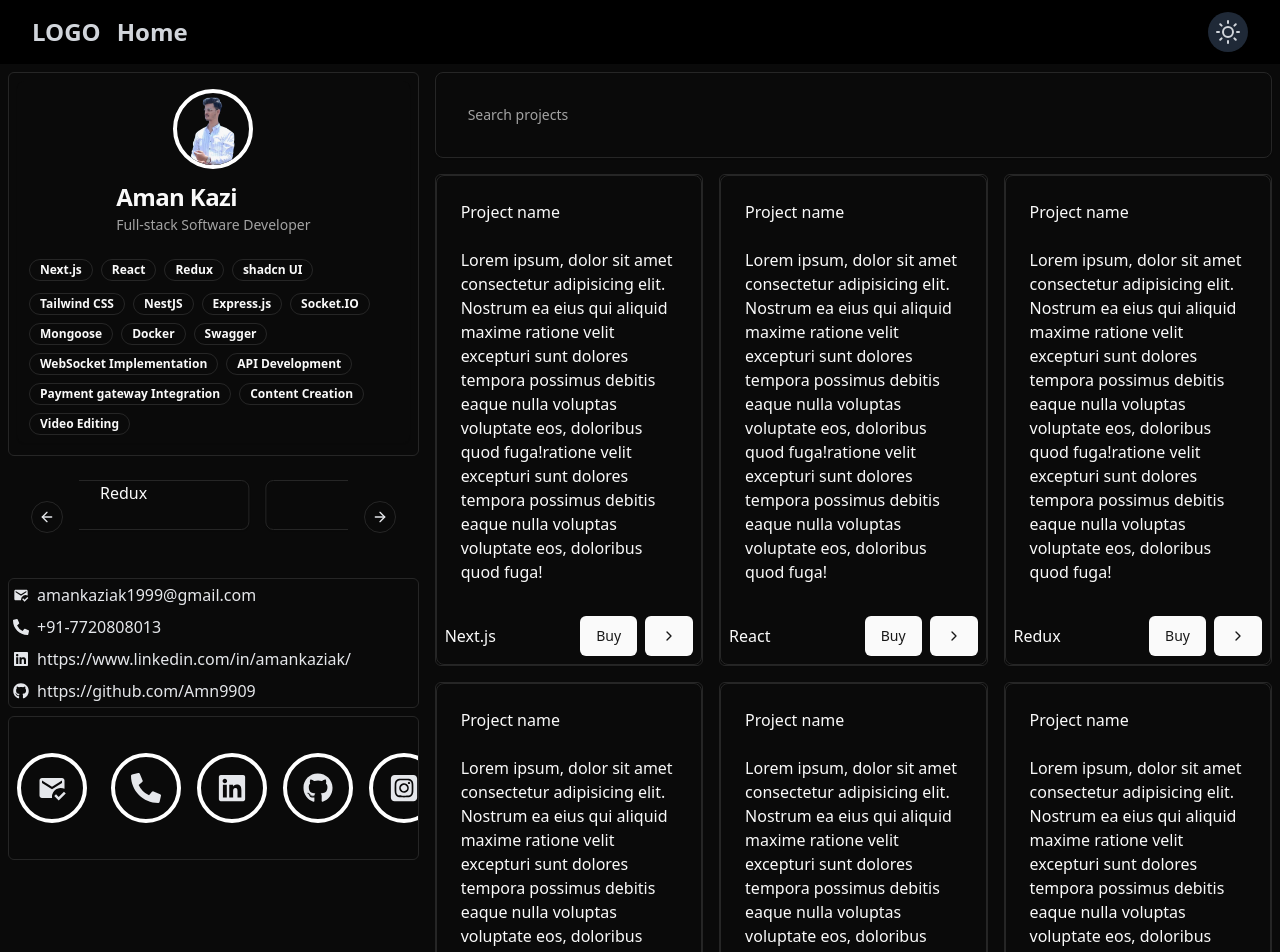
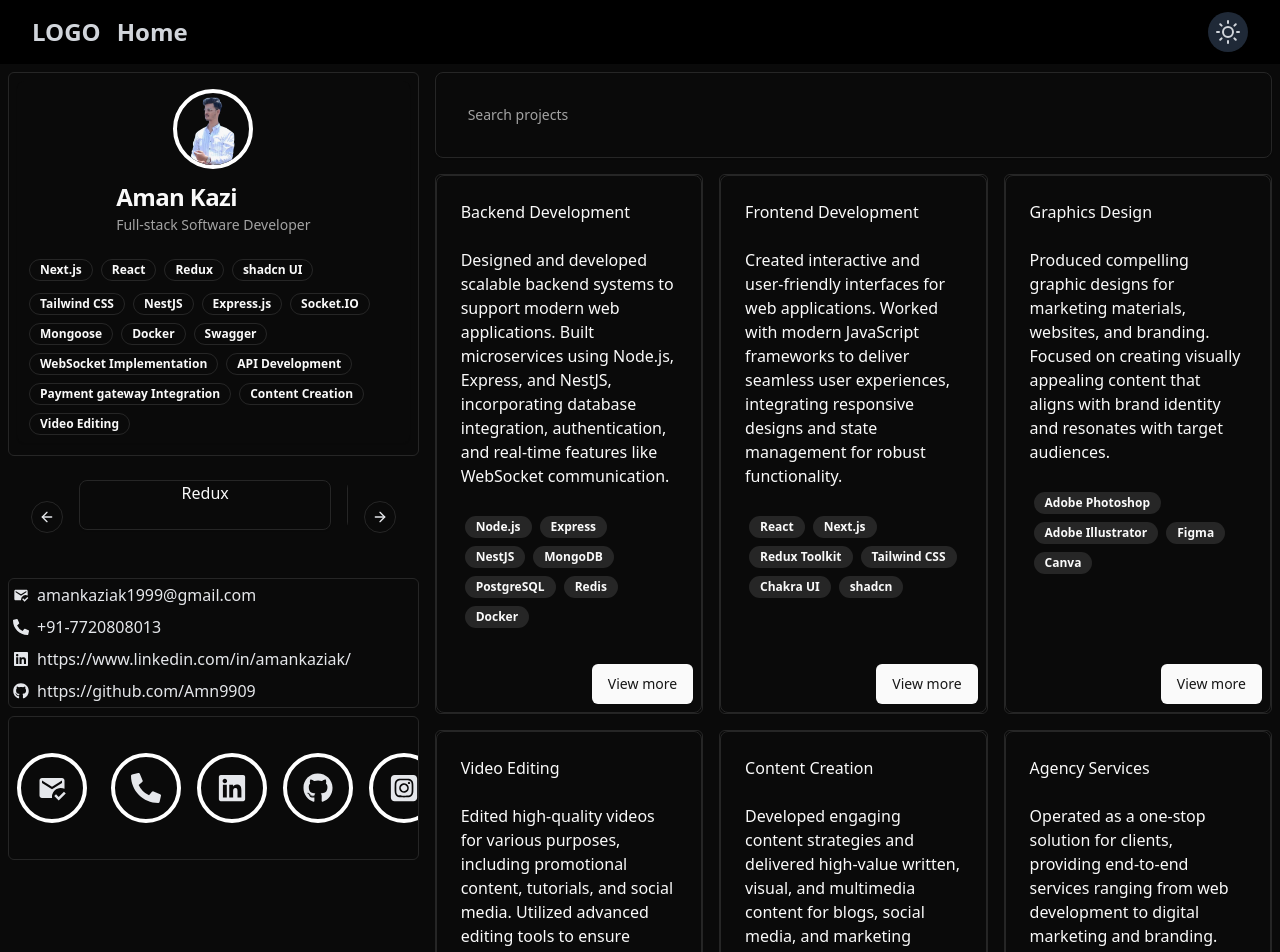
Before and after one commit to Amn9909/portfolio-amn, a Next.js app: page /home in a window 1280 px wide. Shown: the top 952 px of the page. Built offline with nearby package versions, Linux system fonts and the light colour scheme.

Commit message:
added changes for the content of the cards

```diff
--- a/app/(components)/ProjectCards.tsx
+++ b/app/(components)/ProjectCards.tsx
@@ -1,43 +1,52 @@
-import { Card, CardContent, CardFooter, CardHeader } from '@/components/ui/card'
-import React from 'react'
-import { Button } from "@/components/ui/button"
-import { ChevronRight } from 'lucide-react'
+import { Card, CardContent, CardFooter, CardHeader } from '@/components/ui/card';
+import React from 'react';
+import { Button } from "@/components/ui/button";
+import { Badge } from '@/components/ui/badge';
 
+interface Project {
+    name: string;
+    description: string;
+    technologies: string[];
+}
 interface Skills {
-    projects: string[]
+    projects: Project[];
 }
 
 const ProjectCards: React.FC<Skills> = ({ projects }) => {
     return (
-        <div className="w-full p-2 grid grid-cols-6 gap-4">
-            {projects.map((project) =>
-                <div key={project} className="h-4/4 border border-white-600 rounded-md 2xl:col-span-2 xl:col-span-2 lg:col-span-3 md:col-span-3 sm:col-span-6 xs:col-span-6 xxs:col-span-6 3xs:col-span-6 ">
-                    <Card>
-                        <CardHeader>Project name</CardHeader>
+        <div className="w-full h-full p-2 grid grid-cols-6 gap-4">
+            {projects.map((project) => (
+                <div
+                    key={project.name}
+                    className="h-full border border-white-600 rounded-md
+                        2xl:col-span-2 xl:col-span-2 lg:col-span-3 md:col-span-3
+                        sm:col-span-6 xs:col-span-6 xxs:col-span-6 3xs:col-span-6"
+                >
+                    <Card className="h-full flex flex-col">
+                        <CardHeader>{project.name}</CardHeader>
                         <CardContent>
-                            <p>Lorem ipsum, dolor sit amet consectetur adipisicing elit.
-                                Nostrum ea eius qui aliquid maxime ratione velit excepturi sunt
-                                dolores tempora possimus debitis eaque nulla voluptas voluptate
-                                eos, doloribus quod fuga!ratione velit excepturi sunt dolores
-                                tempora possimus debitis eaque nulla voluptas voluptate eos,
-                                doloribus quod fuga!</p>
+                            <p>{project.description}</p>
                         </CardContent>
-                        <CardFooter className='flex justify-between items-center p-2 m-0'>
-                            <div className="flex items-center">
-                                <h2>{project}</h2>
-                            </div>
-                            <div className="flex items-center space-x-2">
-                                <Button className="">Buy</Button>
-                                <Button className="">
-                                    <ChevronRight/>
-                                </Button>
-                            </div>
+                        <CardContent>
+                            {project.technologies.map((tech) => (
+                                <Badge
+                                    className="m-1 hover:scale-110"
+                                    key={tech}
+                                    variant="secondary"
+                                >
+                                    {tech}
+                                </Badge>
+                            ))}
+                        </CardContent>
+                        {/* Ensure the footer stays at the bottom */}
+                        <CardFooter className="mt-auto flex justify-end items-center p-2">
+                            <Button>View more</Button>
                         </CardFooter>
                     </Card>
                 </div>
-            )}
+            ))}
         </div>
-    )
-}
+    );
+};
 
-export default ProjectCards
+export default ProjectCards;
--- a/app/home/page.tsx
+++ b/app/home/page.tsx
@@ -31,6 +31,56 @@ const Home = () => {
         "Content Creation",
         "Video Editing",
     ];
+
+    const projects = [
+        {
+            name: 'Backend Development',
+            description:
+                'Designed and developed scalable backend systems to support modern web applications. ' +
+                'Built microservices using Node.js, Express, and NestJS, incorporating database integration, ' +
+                'authentication, and real-time features like WebSocket communication.',
+            technologies: ['Node.js', 'Express', 'NestJS', 'MongoDB', 'PostgreSQL', 'Redis', 'Docker'],
+        },
+        {
+            name: 'Frontend Development',
+            description:
+                'Created interactive and user-friendly interfaces for web applications. Worked with modern ' +
+                'JavaScript frameworks to deliver seamless user experiences, integrating responsive designs ' +
+                'and state management for robust functionality.',
+            technologies: ['React', 'Next.js', 'Redux Toolkit', 'Tailwind CSS', 'Chakra UI', 'shadcn'],
+        },
+        {
+            name: 'Graphics Design',
+            description:
+                'Produced compelling graphic designs for marketing materials, websites, and branding. ' +
+                'Focused on creating visually appealing content that aligns with brand identity and resonates ' +
+                'with target audiences.',
+            technologies: ['Adobe Photoshop', 'Adobe Illustrator', 'Figma', 'Canva'],
+        },
+        {
+            name: 'Video Editing',
+            description:
+                'Edited high-quality videos for various purposes, including promotional content, tutorials, ' +
+                'and social media. Utilized advanced editing tools to ensure smooth transitions, captivating effects, ' +
+                'and professional-grade output.',
+            technologies: ['Adobe Premiere Pro', 'Final Cut Pro', 'DaVinci Resolve', 'After Effects'],
+        },
+        {
+            name: 'Content Creation',
+            description:
+                'Developed engaging content strategies and delivered high-value written, visual, and multimedia content ' +
+                'for blogs, social media, and marketing campaigns. Ensured alignment with SEO principles and audience engagement.',
+            technologies: ['WordPress', 'Google Docs', 'Grammarly', 'SEO Tools (Ahrefs, SEMrush)'],
+        },
+        {
+            name: 'Agency Services',
+            description:
+                'Operated as a one-stop solution for clients, providing end-to-end services ranging from web development ' +
+                'to digital marketing and branding. Ensured successful project delivery by collaborating with diverse teams.',
+            technologies: ['Asana', 'Slack', 'Google Workspace', 'Notion', 'Zoho CRM'],
+        },
+    ];
+
 
     const profileDetails = {
         name: 'Aman Kazi',
@@ -67,7 +117,9 @@ const Home = () => {
                         </CardHeader>
                     </Card>
                 </div>
-                <ProjectCards projects={skills} />
+                <div className="h-3/4">
+                    <ProjectCards projects={projects} />
+                </div>
             </div>
         </div>
     )
--- a/app/page.tsx
+++ b/app/page.tsx
@@ -1,11 +1,12 @@
 import Navbar from "./(components)/Navbar";
 import ThemeSwitcher from "./(toggleDarkMode)/ThemeSwitcher";
+import Home from "./home/page";
 
 
 export default function RootPage() {
   return (
-    // this is where all the components and pages should be attached
     <div>
+      <Home/>
     </div>
   );
 }
```
